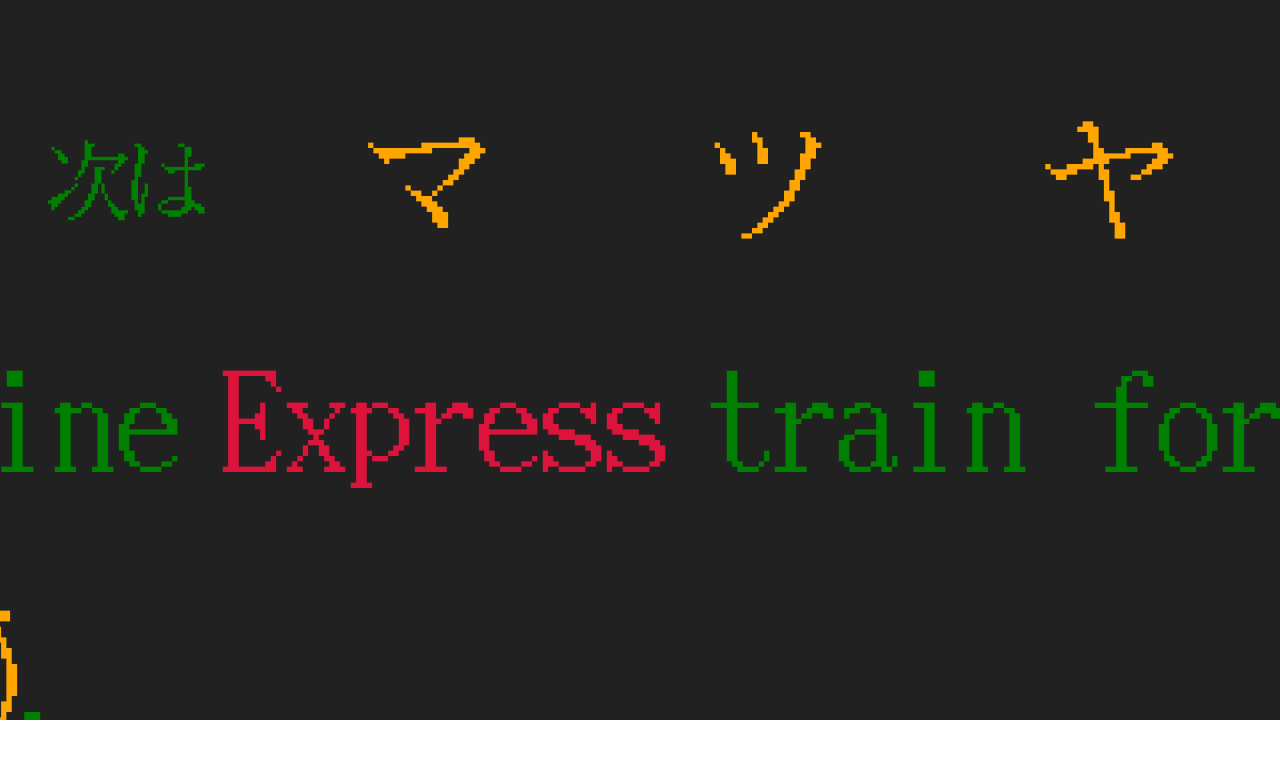
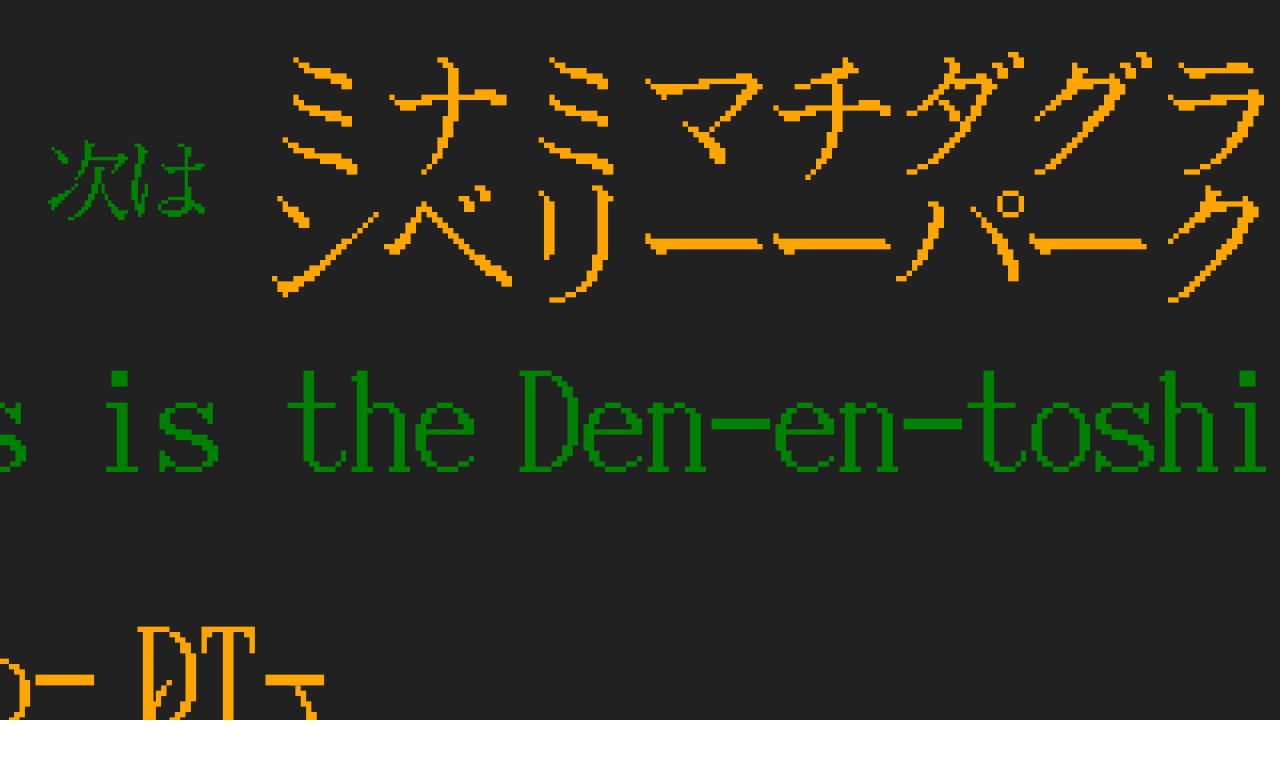
Before and after one commit to exp-tk/ledgen, a Next.js app: page / in a window 1280 px wide. Shown: the top 758 px of the page. Built offline with nearby package versions, Linux system fonts and the light colour scheme.

Commit message:
フォームとブロックの連携

```diff
--- a/app/components/LEDHeader.tsx
+++ b/app/components/LEDHeader.tsx
@@ -4,8 +4,12 @@
 import { languageAtom } from "../state/language";
 import style from "./LEDHeader.module.css";
 import { Text } from "./Text";
+import { formAtom } from "../state/form";
 
 export const LEDHeader = () => {
+  const { stationName, stationNameKana, stationNameRoman, stationNumber } =
+    useAtomValue(formAtom);
+
   const lang = useAtomValue(languageAtom);
   const nextStateText = useMemo(() => {
     switch (lang) {
@@ -19,10 +23,10 @@
     }
   }, [lang]);
 
-  const stationNameStub = {
-    ja: "松屋",
-    kana: "マツヤ",
-    en: "Matsuya",
+  const stationNameMap: Record<string, string> = {
+    ja: stationName,
+    kana: stationNameKana,
+    en: stationNameRoman,
   };
 
   return (
@@ -32,9 +36,9 @@
       </div>
       <div className={style.station}>
         <Text enableSpacing={lang !== "en"} size="big" color="orange">
-          {stationNameStub[lang] ?? ""}
+          {stationNameMap[lang] ?? ""}
         </Text>
-        {lang === "en" && <Text color="orange">(TK-28)</Text>}
+        {lang === "en" && <Text color="orange">({stationNumber})</Text>}
       </div>
     </div>
   );
--- a/app/components/Text.module.css
+++ b/app/components/Text.module.css
@@ -4,6 +4,7 @@
   justify-content: center;
   align-items: center;
   flex-shrink: 1;
+  flex-wrap: wrap;
 }
 
 .normal {
@@ -17,4 +18,5 @@
 .spacingContainer {
   display: flex;
   justify-content: space-around;
+  flex-wrap: wrap;
 }
--- /dev/null
+++ b/app/constants/jotai.ts
@@ -0,0 +1,3 @@
+import { createStore } from "jotai";
+
+export const store = createStore();
--- a/app/layout.tsx
+++ b/app/layout.tsx
@@ -1,6 +1,7 @@
 import type { Metadata } from "next";
 import localFont from "next/font/local";
 import "./globals.css";
+import { Provider } from "./provider";
 
 const myFont = localFont({
   src: "./fonts/JF-Dot-jiskan24.woff2",
@@ -19,7 +20,9 @@
 }>) {
   return (
     <html lang="ja">
-      <body className={myFont.className}>{children}</body>
+      <body className={myFont.className}>
+        <Provider>{children}</Provider>
+      </body>
     </html>
   );
 }
--- /dev/null
+++ b/app/provider.tsx
@@ -0,0 +1,12 @@
+"use client";
+import { Provider as JotaiProvider } from "jotai";
+import { ReactNode } from "react";
+import { store } from "./constants/jotai";
+
+type Props = {
+  children: ReactNode;
+};
+
+export const Provider = ({ children }: Props) => {
+  return <JotaiProvider store={store}>{children}</JotaiProvider>;
+};
--- a/app/state/block.ts
+++ b/app/state/block.ts
@@ -1,5 +1,7 @@
 import { atom } from "jotai";
 import uniqueId from "lodash/uniqueId";
+import { formAtom } from "./form";
+import { store } from "../constants/jotai";
 
 type BlockType =
   | "stationName"
@@ -32,82 +34,84 @@
   red: "crimson",
 } as const;
 
+const formAtomValue = store.get(formAtom);
+
 const INITIAL_BLOCK_MAP: Record<BlockType, Block> = {
   stationName: {
     id: uniqueId(),
     label: "駅名",
     type: "stationName",
-    value: "松屋",
+    value: formAtomValue.stationName,
     textColor: COLOR_PREST.orange,
   },
   stationNameKana: {
     id: uniqueId(),
     label: "駅名(読み)",
     type: "stationNameKana",
-    value: "マツヤ",
+    value: formAtomValue.stationNameKana,
     textColor: COLOR_PREST.orange,
   },
   stationNameRoman: {
     id: uniqueId(),
     label: "駅名(ローマ字)",
     type: "stationNameRoman",
-    value: "Matsuya",
+    value: formAtomValue.stationNameRoman,
     textColor: COLOR_PREST.orange,
   },
   stationNumber: {
     id: uniqueId(),
     label: "駅番号",
     type: "stationNumber",
-    value: "TK-28",
+    value: formAtomValue.stationNumber,
     textColor: COLOR_PREST.orange,
   },
   lineName: {
     id: uniqueId(),
     label: "路線名",
     type: "lineName",
-    value: "松屋線",
+    value: formAtomValue.lineName,
     textColor: COLOR_PREST.green,
   },
   lineNameRoman: {
     id: uniqueId(),
     label: "路線名(ローマ字)",
     type: "lineNameRoman",
-    value: "Matsuya Line",
+    value: formAtomValue.lineNameRoman,
     textColor: COLOR_PREST.green,
   },
   trainTypeName: {
     id: uniqueId(),
     label: "種別名",
     type: "trainTypeName",
-    value: "急行",
+    value: formAtomValue.trainTypeName,
     textColor: COLOR_PREST.red,
   },
   trainTypeNameRoman: {
     id: uniqueId(),
     label: "種別名(ローマ字)",
     type: "trainTypeNameRoman",
-    value: "Express",
+    value: formAtomValue.trainTypeNameRoman,
     textColor: COLOR_PREST.red,
   },
   finalDestinationName: {
     id: uniqueId(),
     label: "終着駅",
     type: "finalDestinationName",
-    value: "朕邸",
+    value: formAtomValue.finalDestinationName,
     textColor: COLOR_PREST.orange,
   },
   finalDestinationNameRoman: {
     id: uniqueId(),
     label: "終着駅(ローマ字)",
     type: "finalDestinationNameRoman",
-    value: "TK Residence",
+    value: formAtomValue.finalDestinationNameRoman,
     textColor: COLOR_PREST.orange,
   },
   finalDestinationNumber: {
     id: uniqueId(),
     label: "終着駅番号",
     type: "finalDestinationNumber",
-    value: "TK-28",
+    value: formAtomValue.finalDestinationNumber,
     textColor: COLOR_PREST.orange,
   },
   customText: {
--- a/app/state/form.ts
+++ b/app/state/form.ts
@@ -15,15 +15,15 @@
 };
 
 export const formAtom = atom<FormAtom>({
-  stationName: "松屋",
-  stationNameKana: "マツヤ",
-  stationNameRoman: "Matsuya",
-  stationNumber: "TK-02",
-  lineName: "松屋線",
-  lineNameRoman: "Matsuya Line",
+  stationName: "南町田グランベリーパーク",
+  stationNameKana: "ミナミマチダグランベリーパーク",
+  stationNameRoman: "Minami-machida Grandberry Park",
+  stationNumber: "DT-25",
+  lineName: "田園都市線",
+  lineNameRoman: "Den-en-toshi Line",
   trainTypeName: "急行",
   trainTypeNameRoman: "Express",
-  finalDestinationName: "朕邸",
-  finalDestinationNameRoman: "TK Residence",
-  finalDestinationNumber: "TK-28",
+  finalDestinationName: "中央林間",
+  finalDestinationNameRoman: "Chuo-rinkan",
+  finalDestinationNumber: "DT-27",
 });
```
